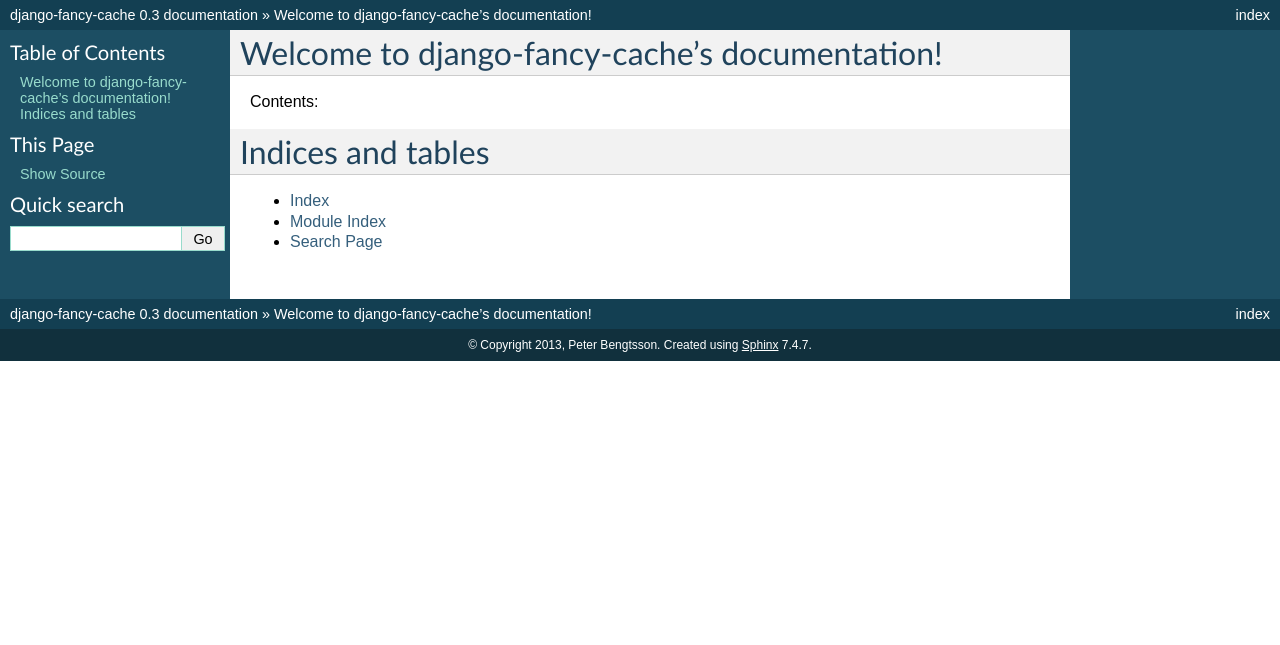
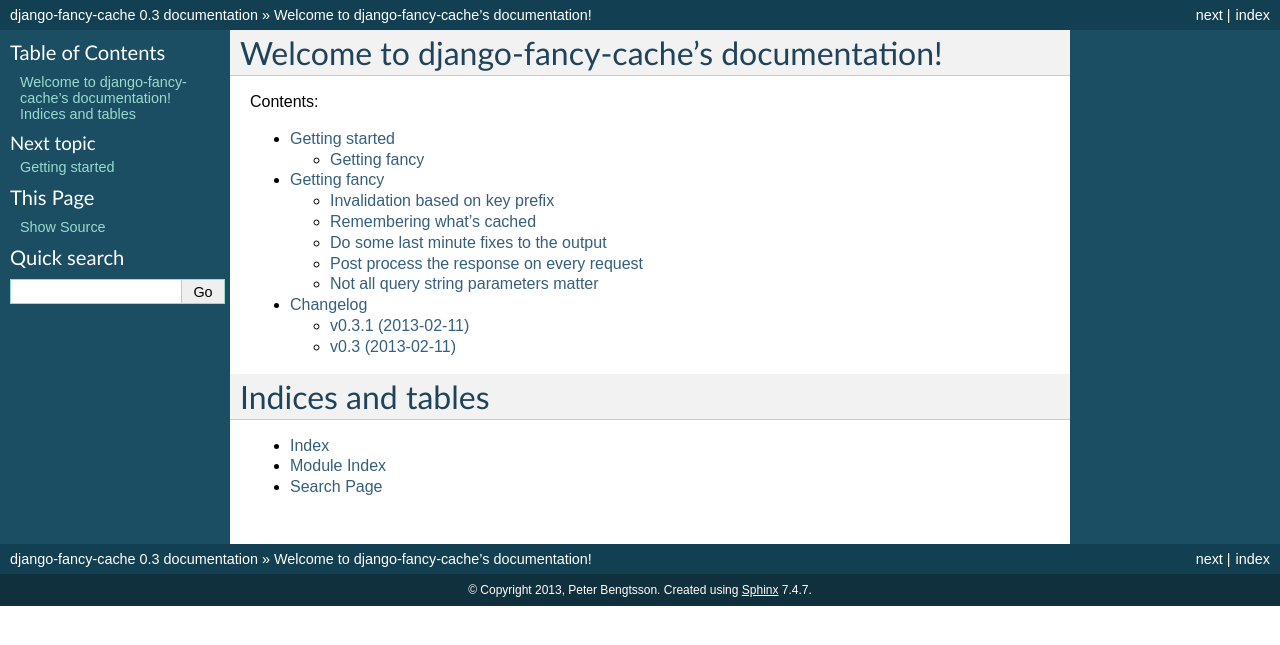
Before and after one commit to peterbe/django-fancy-cache, a Sphinx documentation site: the page built from docs/index.rst, in a window 1280 px wide. Shown: the top 645 px of the page. Built offline with Sphinx 7.4.7, drawn with Linux system fonts in a browser that asks for light colours; some of the changed lines change nothing that is shown.

Commit message:
good start on docs

```diff
--- /dev/null
+++ b/docs/changelog.rst
@@ -0,0 +1,17 @@
+.. index:: changelog
+
+.. _changelog-chapter:
+
+Changelog
+=========
+
+
+v0.3.1 (2013-02-11)
+-----------------
+
+Docs added.
+
+v0.3 (2013-02-11)
+-----------------
+
+First time a changelog is started.
--- /dev/null
+++ b/docs/gettingfancy.rst
@@ -0,0 +1,273 @@
+.. index:: gettingfancy
+
+.. _gettingfancy-chapter:
+
+Getting fancy
+===============
+
+Invalidation based on key prefix
+--------------------------------
+
+That :ref:`gettingstarted-chapter` stuff is basically what you get
+from standard Django. Now let's get a bit more fancy. For starters you
+want to write some very specific code to effectively control the
+invalidation.
+
+Suppose you have a view that represents a blog post. The blog post
+contains a list of comments. You want the page cached but as soon as a
+new comment is added, the page should be cleared from cache.
+
+Step one, add the prefixing::
+
+
+    def latest_comment_prefix(request, pk):
+        try:
+            latest, = (
+                Comment.objects.filter(post_id=request.pk)
+                .order_by('-date')[:1]
+            )
+            return latest.date.strftime('%f')  # microsecond
+        except ValueError:
+            return 'no-comments'
+
+    @cache_page(3600, key_prefix=latest_comment_prefix)
+    def blog_post(request, pk):
+        post = Post.objects.get(pk=pk)
+        comments = Comment.objects.all().order_by('date')
+        return render(request, 'post.html',
+                      {'comments': comments, 'post': post})
+
+That means that the page will be cached nicely based on the latest
+comment. If a new comment is added, it's going to have a different
+timestamp and thus the blog post view cache will be refreshed.
+
+However, this means that if no new comments are added for a while, we
+have to do that look-up each and every time. Better cache that too.
+Here's an updated version::
+
+    from django.core.cache import cache
+
+    def latest_comment_prefix(request, pk):
+        cache_key = 'latest-comment-for-%s' % pk
+        timestamp = cache.get(cache_key)
+        if timestamp is None:
+            try:
+                latest, = (
+                    Comment.objects
+                    .filter(post_id=request.pk)
+                    .order_by('-date')[:1]
+                )
+                timestamp = latest.date.strftime('%f')
+            except ValueError:
+                timestamp = 'no-comments'
+            cache.set(cache_key, timestamp, 3600)
+        return timestamp
+
+So we're looking up what the latest comment is and caching it for the
+same amount of time as we cache the view. That means that the least
+effort you need to return fresh view is to do 1 cache look-up which is
+very fast.
+
+But now you're committed to this timestamp value for one hour (aka.
+3,600 seconds) which isn't cool. You want a fresh view immediately
+after a new comment is added. Waiting one hour isn't good enough. You
+have a choice here. You can either hook in some code in where new
+comments are created in another view or you can use signals. Like this::
+
+    # now in models.py
+
+    from django.db.models.signals import post_save
+    from django.dispatch import receiver
+    from django.core.cache import cache
+
+    @receiver(post_save, sender=Comment)
+    def invalidate_latest_comment_timestamp(sender, instance, **kwargs):
+        pk = instance.post.pk
+        cache_key = 'latest-comment-for-%s' % pk
+        cache.delete(cache_key)
+
+Now you get the ideal set up you can have. Almost. All it takes to
+render the blog post page is 1 quick cache look-up. And as soon as a
+new comment is posted, the page is immediately refreshed.
+
+As soon as you've implemented something like this and you get
+confident that your ``key_prefix`` callable is good you can start
+increasnig the timeout from one hour to one week or something like
+that.
+
+Another realistic use case of this is if your logged-in users get
+different content but whatever it is, it can be cached. Here's an
+example of that::
+
+    def dashboard_prefix(request):
+        # it depends on the user
+        if not request.user.is_active:
+            # no cache key applicable
+            return None
+        return str(request.user.pk)
+
+    @cache_page(60 * 60 * 24, key_prefix=dashboard_prefix)
+    def users_dashboard(request):
+        if not request.user.is_active:
+            raise FuckOff()
+        stuff = get_interesting_stuff(request.user)
+        return render(request, 'dashboard.html', {'stuff': stuff})
+
+
+Remembering what's cached
+-------------------------
+
+Writing an advanced ``key_prefix`` callable gives you a lot of
+flexibility. You site is probably filled with lots of interesting edge
+cases and other pieces of data that affect what it means for a page to
+be fresh and when it needs to be invalidated.
+
+A simpler approach is to let ``django-fancy-cache`` keep track of *all*
+its internal cache keys so that you can reverse that based on a URL.
+
+Again, let's imagine you have a blog post that shows the latest
+comments. As soon as a new comment is added you want the blog post to
+refresh. The first thing you need to do is make all cached
+URLs remembered. Add this to your settings::
+
+    FANCY_REMEMBER_ALL_URLS = True
+
+Now, every time ``django-fancy-cache`` wraps and caches a view it
+remembers what the URL was and what cache key it led to. Now, let's
+add a signal that uses this information to invalidate the cache when a
+new comment is added::
+
+    # in models.py
+
+    from django.db.models.signals import post_save
+    from django.dispatch import receiver
+    from django.core.urlresolvers import reverse
+    from fancy_cache.memory import find_urls
+
+    @receiver(post_save, sender=Comment)
+    def invalidate_latest_comment_timestamp(sender, instance, **kwargs):
+        post_pk = instance.post.pk
+        post_url = reverse('blog:post', args=(post_pk,))
+        find_urls([post_url], purge=True)
+
+Voila! As soon as a new comment is added to a post, all cached URLs
+with that URL are purged from the cache.
+
+The page is now aggressively cached meaning you're ready for the next
+Hacker News stampeding herd, and as soon as a new comment it added the
+page is refreshed automatically so people don't get stale content.
+
+
+Do some last minute fixes to the output
+---------------------------------------
+
+Suppose that you want to cache the view rendering but only apply
+certain cool optimizations to the rendered output just before the rendered
+output is put into the cache. Or perhaps you have some piece of code
+that you can't easily weave into your view code.
+
+What you can do, is some "last minute" changes to the response with a
+callable function like this::
+
+    from django.shortcuts import render
+    from fancy_cache import cache_page
+
+    def css_stats(response, request):
+        no_styles = response.content.count('</style>')
+        response.content += (
+            '\n<!--\n'
+            'This page has %s style tags\n'
+            % no_styles
+        )
+        return response
+
+    @cache_page(3600, post_process_response=css_stats)
+    def my_view(request):
+        something_really_slow...
+	return render(request, 'template.html')
+
+The example is a bit silly but it demonstrates what you can do with
+the ``post_process_response`` parameter.
+
+
+Post process the response on every request
+------------------------------------------
+
+Suppose you have one of those sites where the content is identical to
+all anonymous users and or all logged in users. I.e. the content looks
+the same not matter if you're logged in as Tom, Dick or Harry. Just as
+long as you're logged in.
+
+Additionally, your page is one of those that says "You're logged in as Tom"
+somewhere in the upper right hand corner. Then, the only thing that
+needs to be different is the name of the logged in user. What you can
+do is this. First change your template to look something like this::
+
+    # in dashboard.html
+
+    <html>
+      <header>
+      You're logged in as *LOGGED_IN_NAME*
+      </header>
+
+      <section>
+        {% for thing in stuff %}
+        ...
+        {% endfor %}
+      </section>
+    </html>
+
+Now, make the view cache the whole content but replace the currently
+logged in name each time. Something like this will work::
+
+    def logged_in_love(response, request):
+        html = response.content
+        html = html.replace(
+            '*LOGGED_IN_NAME*',
+            request.user.first_name
+        )
+        response.write = html
+        return response
+
+    @cache_page(60 * 60, post_process_response_always=logged_in_love)
+    def users_dashboard(request):
+        if not request.user.is_active:
+            raise FuckOff()
+        stuff = get_interesting_stuff(request.user)
+        return render(request, 'dashboard.html', {'stuff': stuff})
+
+An alternative solution to this is to use client-side programming and
+render the HTML without any name and then use one snappy and simple
+piece of AJAX/localStorage code that updates the header accordingly.
+
+
+Not all query string parameters matter
+--------------------------------------
+
+By default, the ``cache_page`` decorator automatically creates a cache
+key based on the URL and the query string. That means that
+``/blog/?page=2`` is going to be different from ``/blog/?page=3``.
+Makes sense. But if you enter a URL like ``/blog/?page=2&other=junk``
+it's a new URL that means it can't use the cached content used for
+``/blog/?page=2`` and that's not good. It means the server has to
+generate a new page for every piece of junk query string that is
+requested. Perhaps you confidently know that the only query string
+parameter that means something is ``page`` and its value.
+
+What you can do is supply ``only_get_keys`` to hint that only certain
+GET variables matter. It looks like this::
+
+    from django.shortcuts import render
+    from fancy_cache import cache_page
+
+    @cache_page(3600, only_get_keys=['page'])
+    def my_view(request):
+        something_really_slow...
+	return render(request, 'template.html')
+
+Now, if someone requests ``/blog/?page=2&other=junk`` they will get
+the exact same cached response if they request
+``/blog/?page=2&different=junk`` or ``/blog/?page=2&other=crap``.
+It'll all act as if the URL was ``/blog/?page=2``.
+
+Note: the order of keys does *not* matter.
--- /dev/null
+++ b/docs/gettingstarted.rst
@@ -0,0 +1,39 @@
+.. index:: gettingstarted
+
+.. _gettingstarted-chapter:
+
+Getting started
+===============
+
+The minimal you need to do is install ``django-fancy-cache`` and add
+it to a view.
+
+Installing is easy::
+
+    $ pip install django-fancy-cache
+
+Now, let's assume you have a ``views.py`` that looks like this::
+
+    from django.shortcuts import render
+
+    def my_view(request):
+        something_really_slow...
+	return render(request, 'template.html')
+
+
+What you add is this::
+
+    from django.shortcuts import render
+    from fancy_cache import cache_page
+
+    @cache_page(3600)
+    def my_view(request):
+        something_really_slow...
+	return render(request, 'template.html')
+
+
+Getting fancy
+-------------
+
+The above stuff isn't particularly fancy. The next steps is to
+start :ref:`gettingfancy-chapter`.
--- a/docs/index.rst
+++ b/docs/index.rst
@@ -11,6 +11,11 @@
 .. toctree::
    :maxdepth: 2
 
+   gettingstarted
+   gettingfancy
+   changelog
+
+
 
 
 Indices and tables
```
Also changed, not shown: 1 other file.
